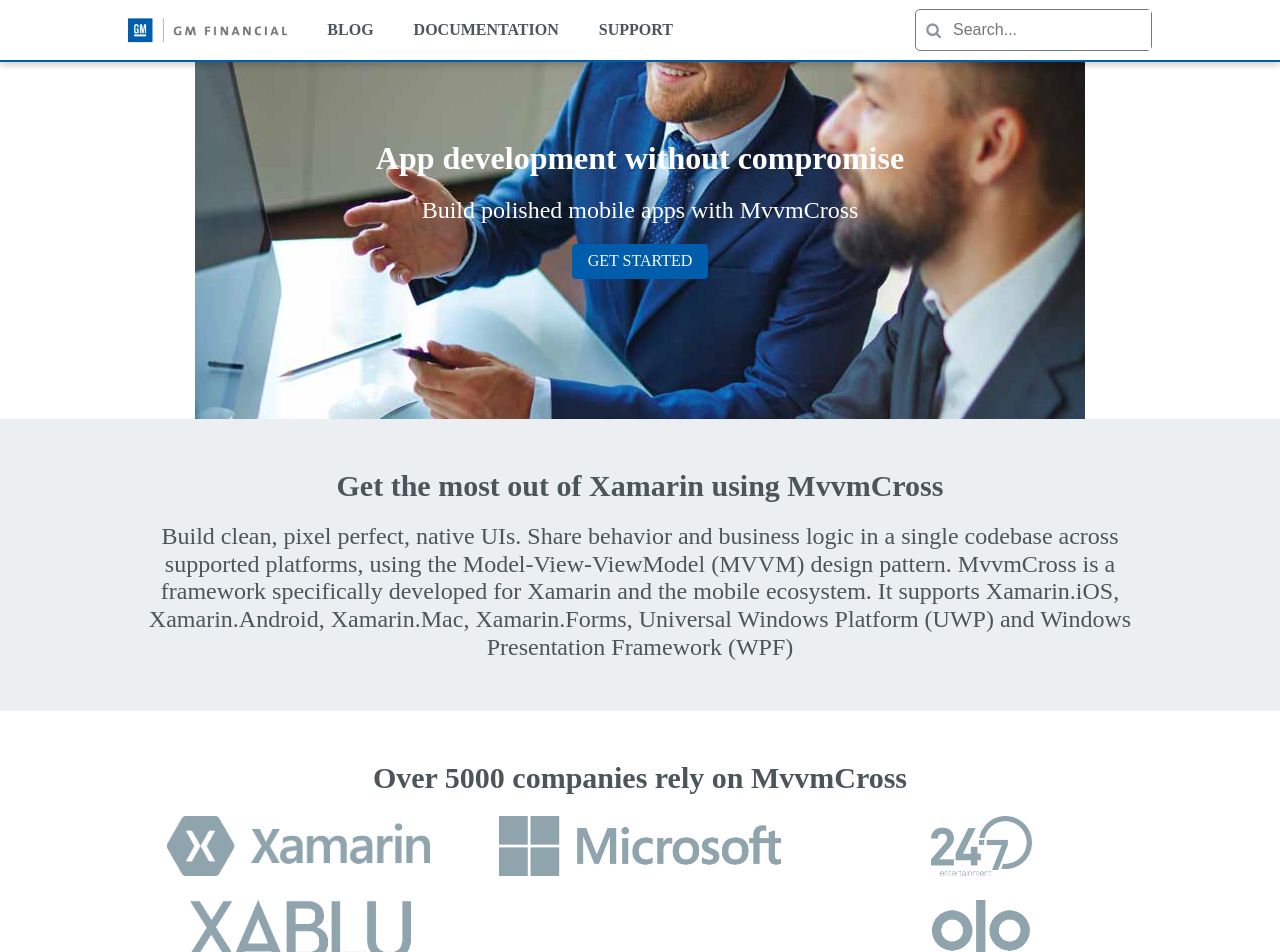
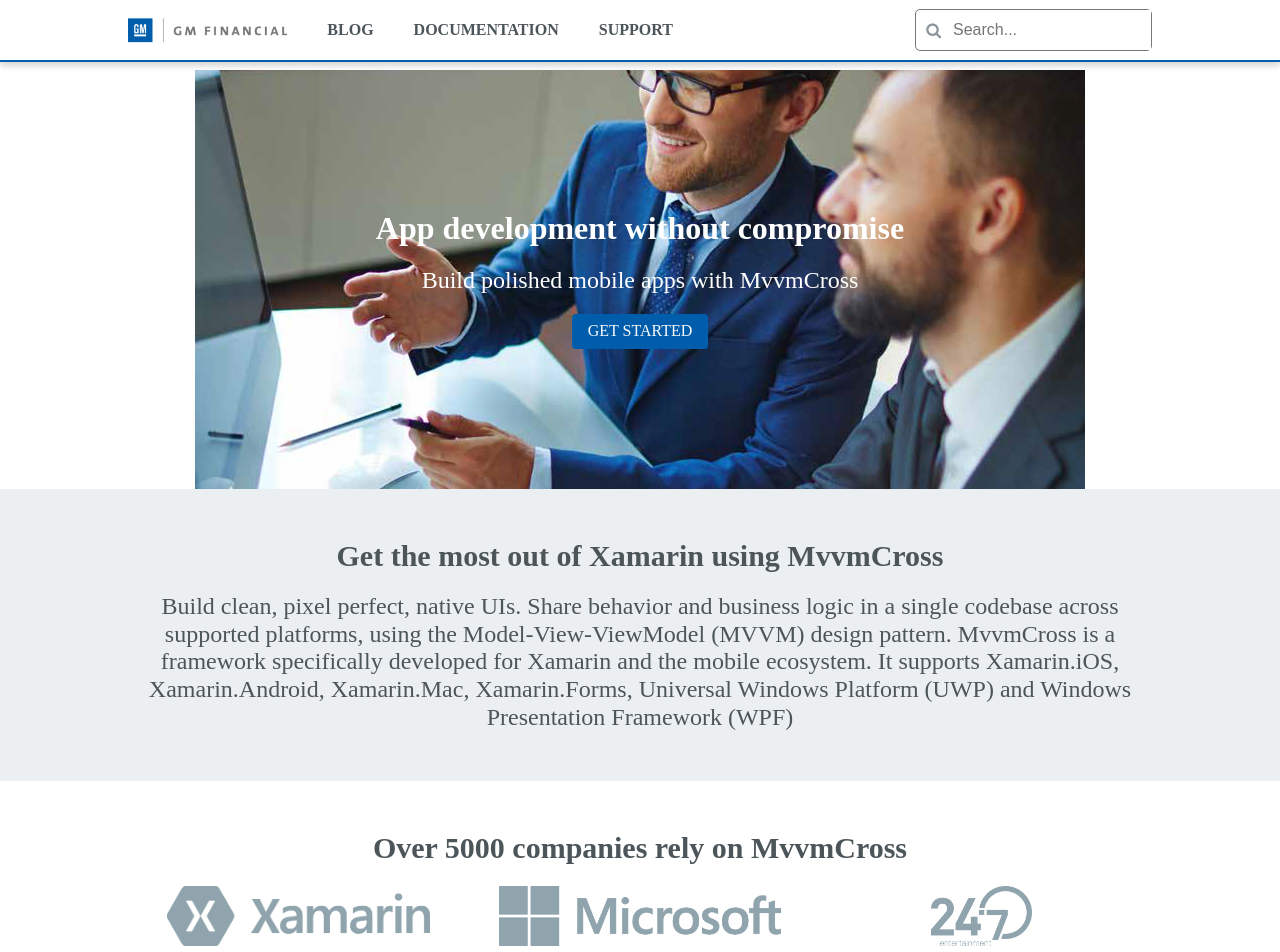
Before and after one commit to gmfjlr/DevForDev, a Jekyll site: the page built from docs/index.md, in a window 1280 px wide and 1400 px high. Shown: the top 952 px of the window. Built offline with Jekyll 4.4.1, drawn with Linux system fonts in a browser that asks for light colours; nearby versions of some CDN libraries.

Commit message:
Update _default.scss

```diff
--- a/docs/_sass/layouts/_default.scss
+++ b/docs/_sass/layouts/_default.scss
@@ -216,3 +216,6 @@
     }
   }
 }
+.container {
+  margin-top: 70px;
+}
```
